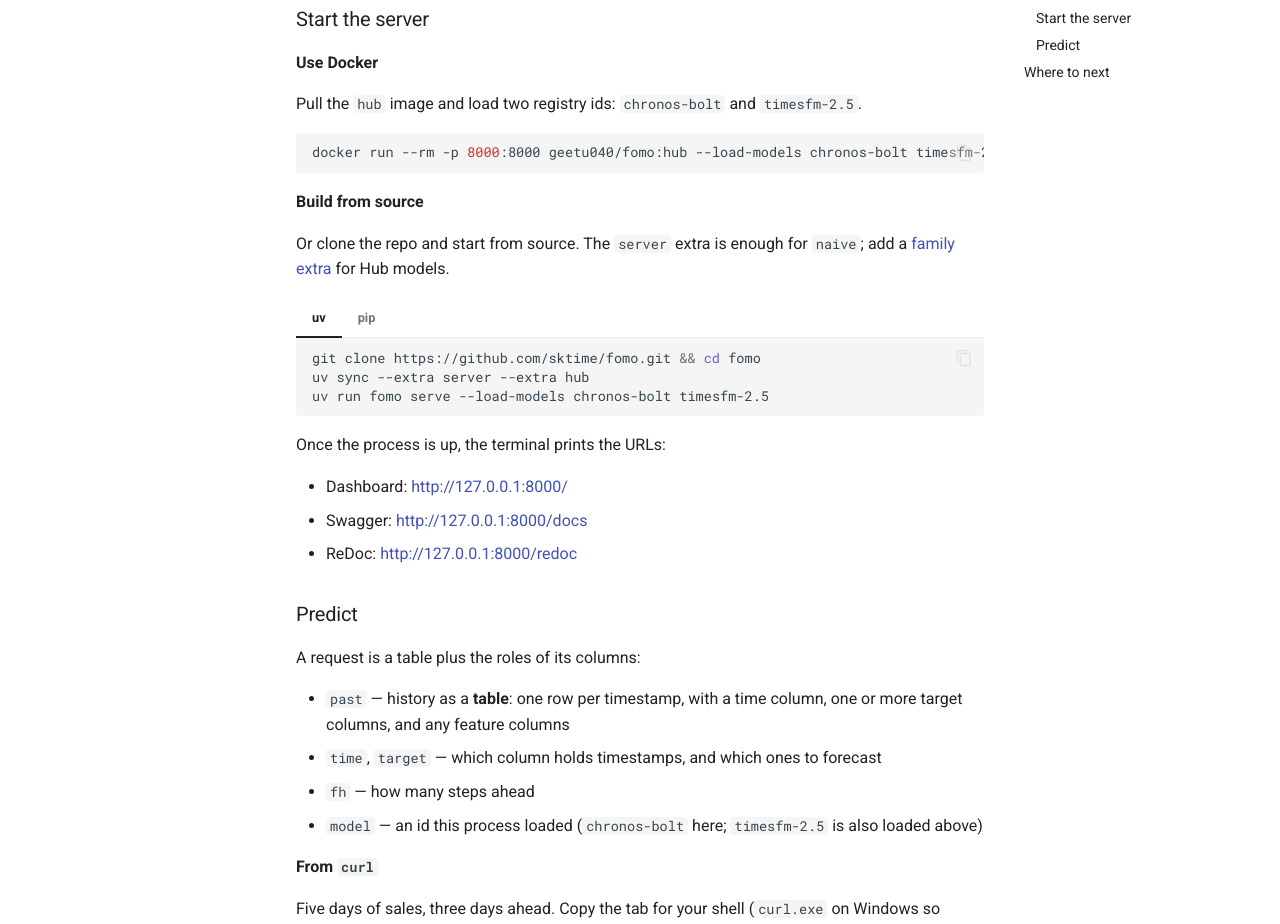
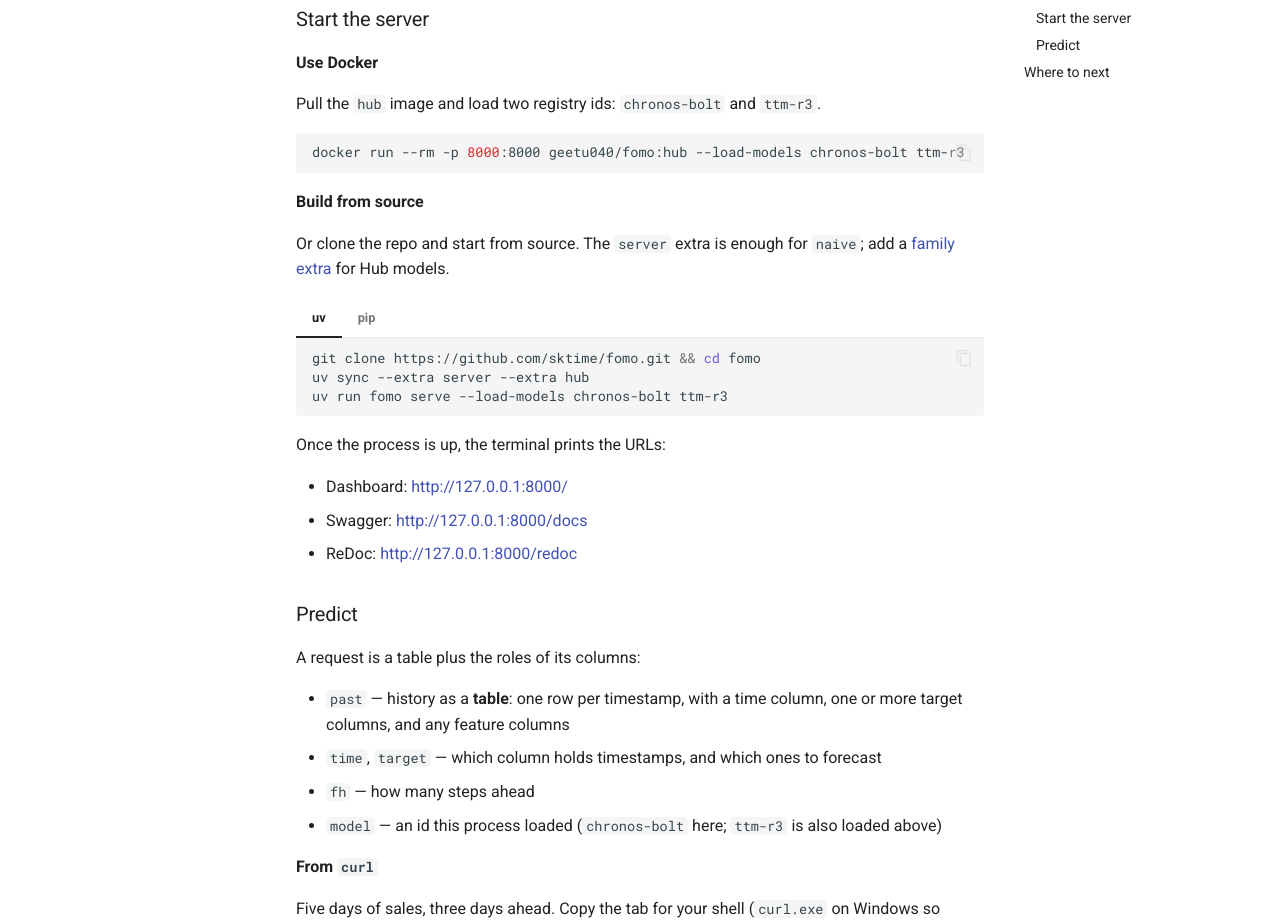
Before and after one commit to sktime/tserve, an MkDocs documentation site: the page built from docs/index.md, in a window 1280 px wide and 1400 px high, scrolled down 832 px. Shown: the part 165-1089 px from the top of the window. Built offline with MkDocs 1.6.1 and Material for MkDocs 9.7.7, drawn with Linux system fonts in a browser that asks for light colours; comment, search, counter and statistics services are not loaded.

Commit message:
update index.md

````diff
--- a/docs/index.md
+++ b/docs/index.md
@@ -24,10 +24,10 @@ Models stay warm in the process, so the download and load cost is paid once at s
 
 **Use Docker**
 
-Pull the `hub` image and load two registry ids: `chronos-bolt` and `timesfm-2.5`.
+Pull the `hub` image and load two registry ids: `chronos-bolt` and `ttm-r3`.
 
 ```bash
-docker run --rm -p 8000:8000 geetu040/fomo:hub --load-models chronos-bolt timesfm-2.5
+docker run --rm -p 8000:8000 geetu040/fomo:hub --load-models chronos-bolt ttm-r3
 ```
 
 **Build from source**
@@ -39,7 +39,7 @@ Or clone the repo and start from source. The `server` extra is enough for `naive
     ```bash
     git clone https://github.com/sktime/fomo.git && cd fomo
     uv sync --extra server --extra hub
-    uv run fomo serve --load-models chronos-bolt timesfm-2.5
+    uv run fomo serve --load-models chronos-bolt ttm-r3
     ```
 
 === "pip"
@@ -47,7 +47,7 @@ Or clone the repo and start from source. The `server` extra is enough for `naive
     ```bash
     git clone https://github.com/sktime/fomo.git && cd fomo
     pip install -e ".[server,hub]"
-    fomo serve --load-models chronos-bolt timesfm-2.5
+    fomo serve --load-models chronos-bolt ttm-r3
     ```
 
     The `gpu` extra does not work with pip. This install already pulls CUDA torch from PyPI (MPS on macOS). To force a CPU wheel, install torch separately first — [GPU](server/source.md#gpu).
@@ -65,7 +65,7 @@ A request is a table plus the roles of its columns:
 - `past` — history as a **table**: one row per timestamp, with a time column, one or more target columns, and any feature columns
 - `time`, `target` — which column holds timestamps, and which ones to forecast
 - `fh` — how many steps ahead
-- `model` — an id this process loaded (`chronos-bolt` here; `timesfm-2.5` is also loaded above)
+- `model` — an id this process loaded (`chronos-bolt` here; `ttm-r3` is also loaded above)
 
 **From `curl`**
 
````
